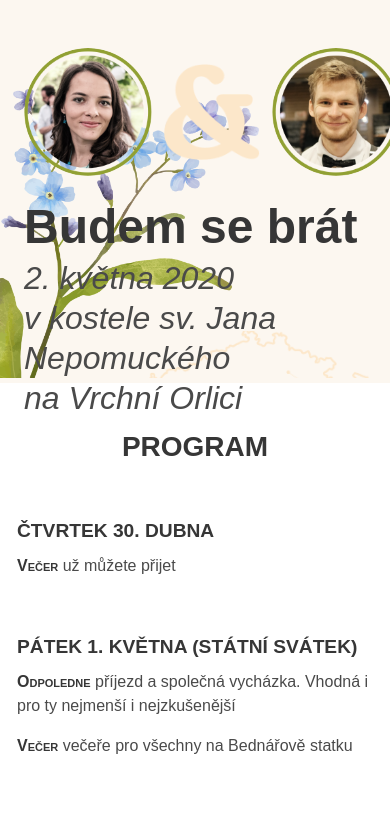
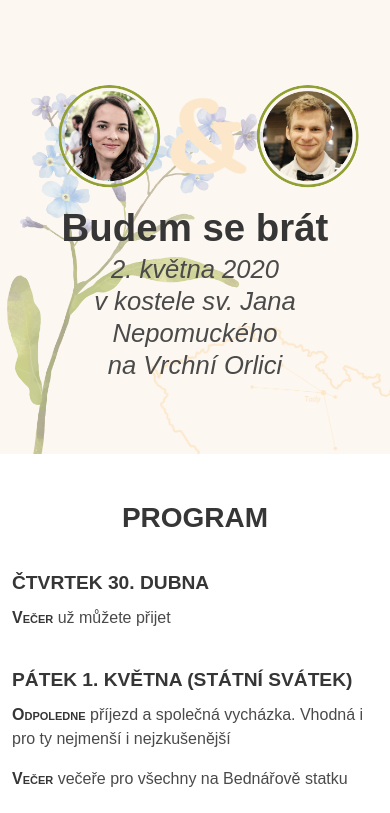
Before and after one commit to jancervinka/barca-honza, a plain HTML site: page index.html in a window 390 px wide. Shown: the top 813 px of the page. Drawn offline with nearby package versions, Linux system fonts and the light colour scheme; a web font is replaced by a local one.

Commit message:
Responsivity

```diff
--- a/index.html
+++ b/index.html
@@ -13,11 +13,10 @@
     <link rel="stylesheet" href="https://use.typekit.net/tpi7doj.css">
   </head>
   <body>
-    <section id="header" class="hero columns is-medium">
-        <div class="hero-body">
-        <div class="column is-offset-5 is-7">
+    <section id="header" class="hero is-medium">
+        <div class="hero-body columns is-centered">
+        <div class="column welcome is-7-tablet is-5-desktop">
             <div id="heads" class="level is-mobile">
-                <div class="level-left">
                 <figure class="image head is-128x128 level-item">
                     <img class="is-rounded" src="barca.png" />
                 </figure>
@@ -27,7 +26,6 @@
                 <figure class="image head is-128x128 level-item has-text-left">
                     <img class="is-rounded" src="honza.png" />
                 </figure>
-            </div>
             </div>
             <h1 class="title is-1">Budem se brát</h1>
             <p class="subtitle is-3">2. května 2020<br />v kostele sv. Jana Nepomuckého<br />na Vrchní Orlici</p>
--- a/styles.css
+++ b/styles.css
@@ -4,8 +4,10 @@ body {
     font-style: normal;
     background-image: url(li.png);
     background-size: 150px auto;
-    background-position: right bottom;
+    background-position: 95% 100%;
     background-repeat: no-repeat;
+    padding-bottom: 100px;
+    overflow-x: hidden;
 }
 
 .main {
@@ -33,8 +35,12 @@ h3 {
     background-color: #FCF7F0;
     background-image: url(forgetmenot.png), url(map.png);
     background-size: auto 80%, auto 30%;
-    background-position:left bottom, right bottom;
+    background-position: 5% 100%, right bottom;
     background-repeat: no-repeat;
+}
+
+.welcome {
+    text-align: center;
 }
 
 .head img{
@@ -60,6 +66,30 @@ h3 {
     margin-top: -7em;
     border-style: solid;
 }
+@media only screen and (max-width: 768px){
+    #program {border-style: none; margin-top: 0px;}
+    h3 {
+        margin-top: 2em;
+    }
+    #invited {
+        background-color: #FCF7F0;
+    }
+    .welcome {
+        transform: scale(0.8);
+    }
+    #header {
+        background-image: url(forgetmenot-light.png), url(map.png);
+    }
+
+
+}
+@media only screen and (min-width: 1024px){
+    #invited {
+        padding-left: 8rem;
+        padding-right: 8rem;
+    }
+
+}
 
 #program h3 {
     font-family: din-2014, sans-serif;
@@ -74,17 +104,13 @@ h3 {
     font-weight: 700;
 }
 
-#invited {
-    padding-left: 8rem;
-    padding-right: 8rem;
-}
-
 .button.is-primary {
     background-clip: padding-box;
     background-image: linear-gradient(165deg, #FCE7CA 0%, #E0D4A2 15%, #91A033 100%);
     font-family: ff-tisa-sans-web-pro,sans-serif;
     font-weight: 700;
     font-style: normal;
+    text-transform: uppercase;
 }
 .button.is-primary:hover {
     background-color: #91A033;
```
Also changed, not shown: forgetmenot-light.png (added).
